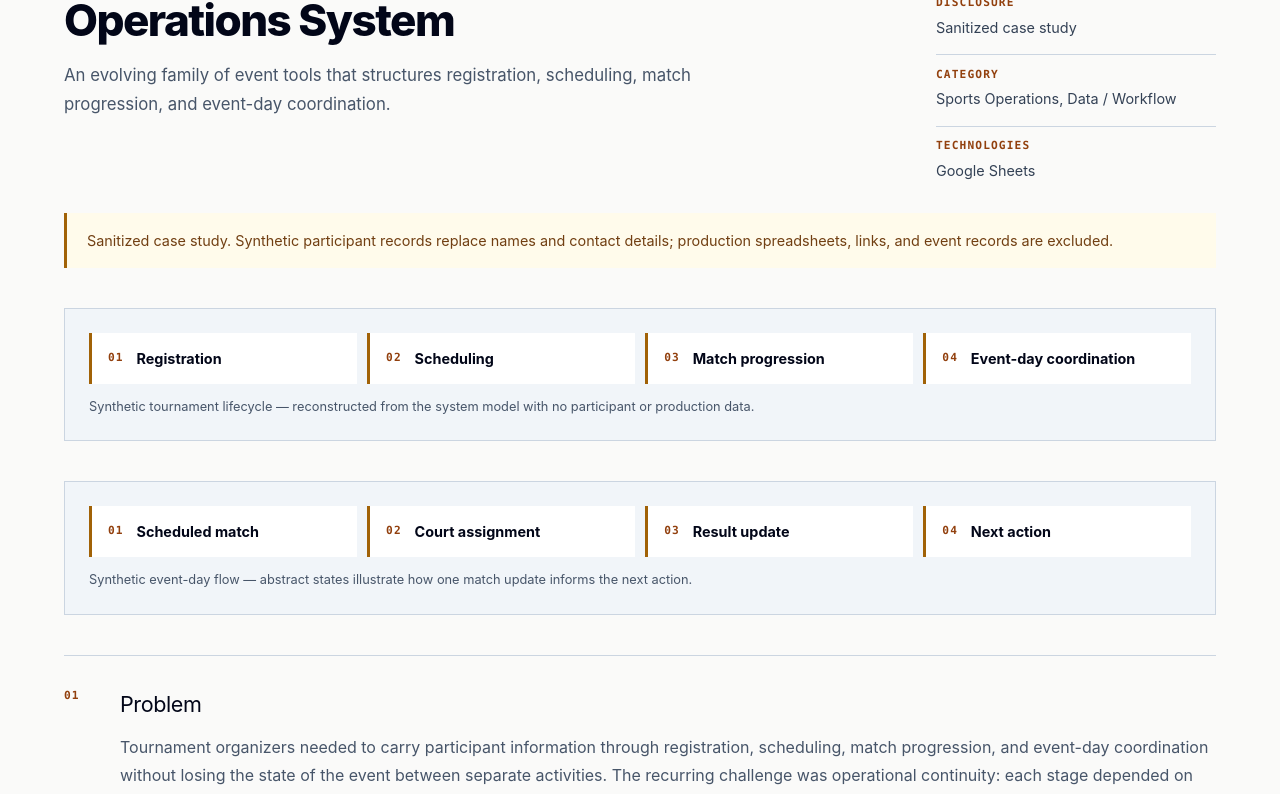
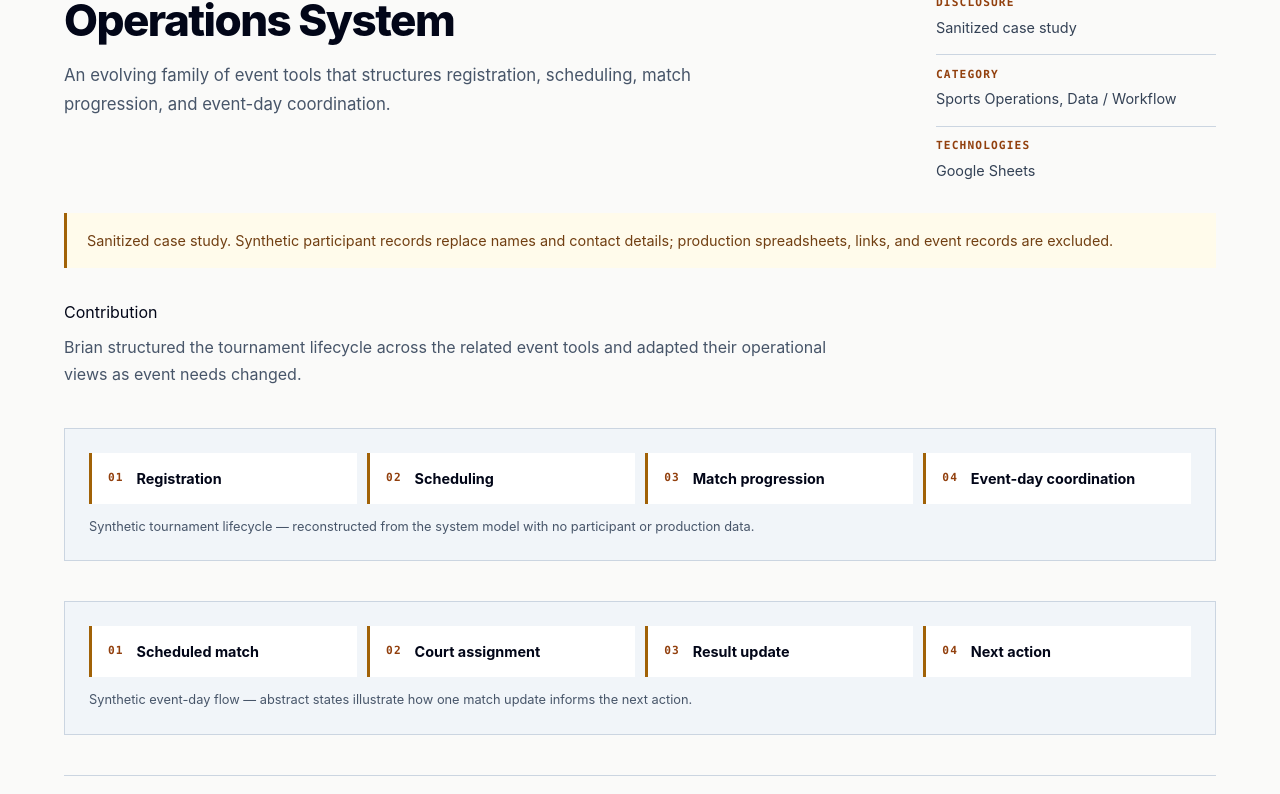
Before and after one commit to bekindtomammals0/blw-portfolio, a React (Vite) app: page / in a window 1280 px wide. Shown: the part 4030-4824 px from the top of the page. Built offline with nearby package versions, Linux system fonts and the light colour scheme.

Commit message:
fix: document tournament system contribution (#3)

```diff
--- a/src/components/ProjectCaseStudy.tsx
+++ b/src/components/ProjectCaseStudy.tsx
@@ -61,6 +61,16 @@ export function ProjectCaseStudy({ project }: ProjectCaseStudyProps) {
         <p className="disclosure-note">{project.confidentialityNote}</p>
       ) : null}
 
+      {project.contribution ? (
+        <section
+          className="contribution-note"
+          aria-labelledby={`${project.slug}-contribution`}
+        >
+          <h4 id={`${project.slug}-contribution`}>Contribution</h4>
+          <p>{project.contribution}</p>
+        </section>
+      ) : null}
+
       {project.evidence.map((evidence, index) => (
         <ProjectEvidence
           evidence={evidence}
--- a/src/data/projects.ts
+++ b/src/data/projects.ts
@@ -83,6 +83,8 @@ export const projects = [
     ],
     links: [],
     developmentNotes: [],
+    contribution:
+      'Brian structured the tournament lifecycle across the related event tools and adapted their operational views as event needs changed.',
     confidentialityNote:
       'Sanitized case study. Synthetic participant records replace names and contact details; production spreadsheets, links, and event records are excluded.',
   },
--- a/src/styles/index.css
+++ b/src/styles/index.css
@@ -380,6 +380,22 @@ a {
   line-height: 1.6;
 }
 
+.contribution-note {
+  margin: 2rem 0;
+  max-width: 48rem;
+}
+
+.contribution-note h4 {
+  margin: 0;
+  font-size: 1rem;
+}
+
+.contribution-note p {
+  margin: 0.6rem 0 0;
+  color: #475569;
+  line-height: 1.7;
+}
+
 .case-study-grid {
   display: grid;
   gap: 0;
```
Also changed, not shown: 1 other file (tests, documents, lock files or other folders).
